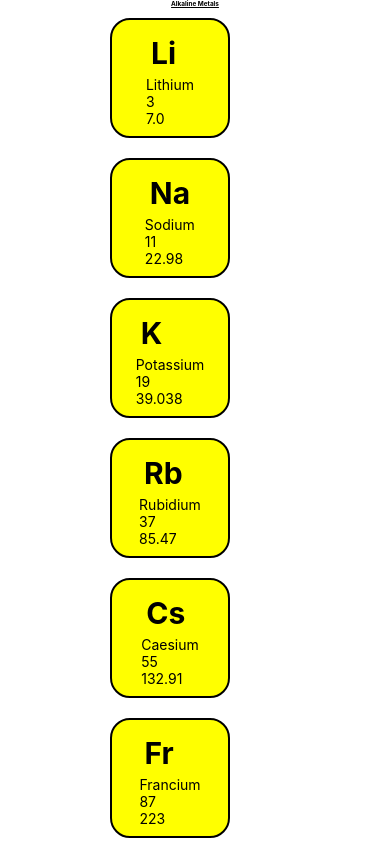
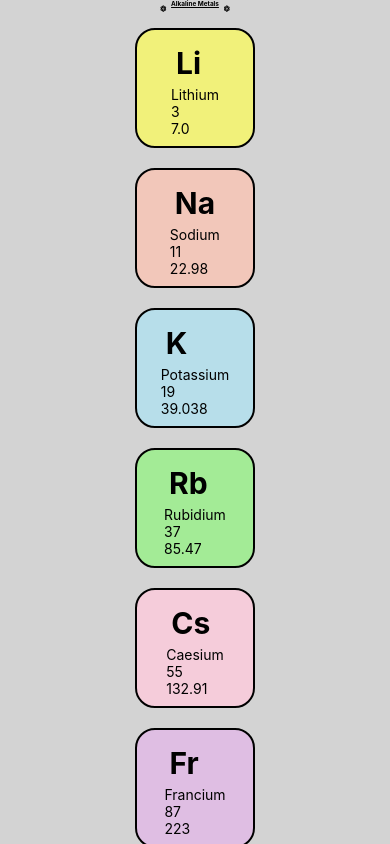
Before and after one commit to Gammaray09/TaskThreeAlkalineMetal, a React Native app in the folder TaskThreeAlkalineMetal/: screen / in a window 390 px wide. Built offline with nearby package versions, Linux system fonts and the light colour scheme.

Commit message:
finished requirements of app

```diff
--- a/TaskThreeAlkalineMetal/App.js
+++ b/TaskThreeAlkalineMetal/App.js
@@ -3,6 +3,10 @@ import { ScrollView, StyleSheet, Text, View , SafeAreaView} from 'react-native';
 import {NavigationContainer} from '@react-navigation/native';
 import Constants from "expo-constants";
 import ElementButton from './components/elementButton';
+import Title from './components/Title';
+import colors from './App/config/colors';
+import Icon from './components/Icon';
+
 
 
 
@@ -10,12 +14,31 @@ export default function App() {
   return (
     <SafeAreaView style={styles.container}>
       <ScrollView  style={styles.scrollView}>
-      <Text style={styles.title}>Alkaline Metals</Text>
+        <View style={[{flexDirection:'row'},{alignSelf:"center"}]}>
+          <Icon
+          name="atom"
+          size={'40%'}
+          color= "black"
+          />
+
+          <Title
+          fontSize= "40%"
+          fontType= 'underline'
+          fontColor= 'black'
+          text = 'Alkaline Metals'
+          />
+
+          <Icon
+          name="atom"
+          size={"40%"}
+          color= "black"
+          />
+        </View>
       <View style = {styles.elements}>
         <ElementButton
             name = "Lithium"
             onPress = {() => console.log("works!")}
-            backColor = "yellow"
+            backColor = {colors.yellow}
             symbol= "Li"
             num1="3"
             num2 ="7.0"
@@ -27,7 +50,7 @@ export default function App() {
             num1="11"
             num2 = "22.98"
             onPress = {() => console.log("works!")}
-            backColor = "yellow"
+            backColor = {colors.lightRed}
             underColor= "red"
             />
             <ElementButton
@@ -36,7 +59,7 @@ export default function App() {
             num1="19"
             num2 = "39.038"
             onPress = {() => console.log("works!")}
-            backColor = "yellow"
+            backColor = {colors.lightBlue}
             underColor= "red"
             />
             <ElementButton
@@ -45,7 +68,7 @@ export default function App() {
             num1="37"
             num2 = "85.47"
             onPress = {() => console.log("works!")}
-            backColor = "yellow"
+            backColor = {colors.lightGreen}
             underColor= "red"
             />
             <ElementButton
@@ -54,7 +77,7 @@ export default function App() {
             num1="55"
             num2 = "132.91"
             onPress = {() => console.log("works!")}
-            backColor = "yellow"
+            backColor = {colors.lightPink}
             underColor= "red"
             />
             <ElementButton
@@ -63,7 +86,7 @@ export default function App() {
             num1="87"
             num2 = "223"
             onPress = {() => console.log("works!")}
-            backColor = "yellow"
+            backColor = {colors.pink}
             underColor= "red"
             />
           </View>
@@ -76,29 +99,28 @@ export default function App() {
 const styles = StyleSheet.create({
   container: {
     flex: 1,
-    backgroundColor: '#fff',
+    backgroundColor: '#d3d3d3',
+
 
   },
 
   scrollView: {
-    backgroundColor: '#fff',
-    marginHorizontal: 20,
+    backgroundColor: '#d3d3d3',
+    width: "100%",
+
+
 
   },
   title:{
-    marginHorizontal:10,
     fontWeight: 'bold',
     fontSize: "40%",
     textAlign: 'center',
-    justifyContent: "center",
-    alignItems: "center",
     textDecorationLine: 'underline'
   },
 
   elements: {
     justifyContent: "center",
     alignItems: "center",
-    marginRight: 50,
   }
 
 });
--- a/TaskThreeAlkalineMetal/App/config/colors.js
+++ b/TaskThreeAlkalineMetal/App/config/colors.js
@@ -1,6 +1,6 @@
 export default{
     lightGreen: "#a3eb96",
-    orange:"#e5cf6e",
+    lightPink:"#f5ccda",
     yellow: "#f1f17a",
     lightRed: "#f2c7ba",
     lightBlue: "#b7deea",
--- /dev/null
+++ b/TaskThreeAlkalineMetal/components/Icon.js
@@ -0,0 +1,25 @@
+import React from "react";
+import {FontAwesome5} from '@expo/vector-icons';
+import { StyleSheet } from "react-native";
+
+
+function Icon({name,color,size}){
+    return(
+        <FontAwesome5
+        name={name}
+        size={size}
+        color={color}
+        style={styles.icon}
+        />
+    )
+}
+
+const styles = StyleSheet.create({
+    icon: {
+      margin: 5,
+
+  }
+})
+
+
+export default Icon;
--- /dev/null
+++ b/TaskThreeAlkalineMetal/components/Title.js
@@ -0,0 +1,24 @@
+import React from "react";
+import { TouchableHighlight, Text, StyleSheet, Pressable, View } from 'react-native';
+
+
+function Title({fontSize,fontType,text,fontColor}){
+    return(
+        <Text
+        style={[styles.title,
+            {fontSize:fontSize},
+            {textDecorationLine: fontType},
+            {color: fontColor}]}
+        >{text}</Text>
+    )
+}
+
+
+const styles = StyleSheet.create({
+    title: {
+        fontWeight: 'bold',
+        textAlign: 'center',
+    },
+})
+
+export default Title;
```
